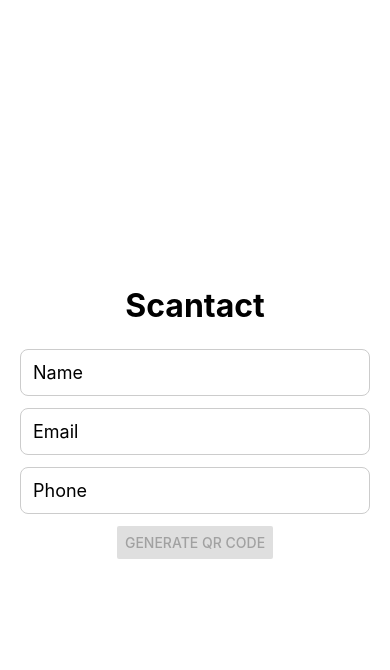
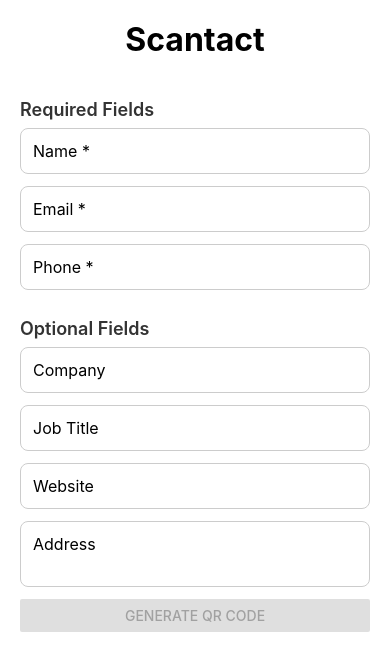
Before and after one commit to andrewnyu/scantact, a React Native app: screen / in a window 390 px wide. Shown: the top 670 px of the page. Built offline with nearby package versions, Linux system fonts and the light colour scheme.

Commit message:
Add other VCF fields option

```diff
--- a/App.js
+++ b/App.js
@@ -1,27 +1,49 @@
 import React, { useState } from 'react';
-import { StyleSheet, Text, View, TextInput, Button, KeyboardAvoidingView, Platform } from 'react-native';
+import { StyleSheet, Text, View, TextInput, Button, KeyboardAvoidingView, Platform, ScrollView, TouchableOpacity } from 'react-native';
 import QRCode from 'react-native-qrcode-svg';
 
 export default function App() {
   const [name, setName] = useState('');
   const [email, setEmail] = useState('');
   const [phone, setPhone] = useState('');
+  const [company, setCompany] = useState('');
+  const [jobTitle, setJobTitle] = useState('');
+  const [website, setWebsite] = useState('');
+  const [address, setAddress] = useState('');
   const [showQR, setShowQR] = useState(false);
 
-  const vCard = `BEGIN:VCARD\nVERSION:3.0\nFN:${name}\nEMAIL:${email}\nTEL:${phone}\nEND:VCARD`;
+  const generateVCard = () => {
+    let vCard = 'BEGIN:VCARD\nVERSION:3.0\n';
+    vCard += `FN:${name}\n`;
+    vCard += `EMAIL:${email}\n`;
+    vCard += `TEL:${phone}\n`;
+
+    if (company) vCard += `ORG:${company}\n`;
+    if (jobTitle) vCard += `TITLE:${jobTitle}\n`;
+    if (website) vCard += `URL:${website}\n`;
+    if (address) vCard += `ADR:;;${address};;;;\n`;
+
+    vCard += 'END:VCARD';
+    return vCard;
+  };
+
+  const vCard = generateVCard();
 
   return (
     <KeyboardAvoidingView style={styles.container} behavior={Platform.OS === 'ios' ? 'padding' : undefined}>
+      <ScrollView style={styles.scrollView} showsVerticalScrollIndicator={false}>
         <Text style={styles.title}>Scantact</Text>
+
+        <Text style={styles.sectionTitle}>Required Fields</Text>
         <TextInput
           style={styles.input}
-        placeholder="Name"
+          placeholder="Name *"
           value={name}
           onChangeText={setName}
         />
         <TextInput
           style={styles.input}
-        placeholder="Email"
+          placeholder="Email *"
           value={email}
           onChangeText={setEmail}
           keyboardType="email-address"
@@ -29,21 +51,54 @@
         />
         <TextInput
           style={styles.input}
-        placeholder="Phone"
+          placeholder="Phone *"
           value={phone}
           onChangeText={setPhone}
           keyboardType="phone-pad"
         />
+
+        <Text style={styles.sectionTitle}>Optional Fields</Text>
+        <TextInput
+          style={styles.input}
+          placeholder="Company"
+          value={company}
+          onChangeText={setCompany}
+        />
+        <TextInput
+          style={styles.input}
+          placeholder="Job Title"
+          value={jobTitle}
+          onChangeText={setJobTitle}
+        />
+        <TextInput
+          style={styles.input}
+          placeholder="Website"
+          value={website}
+          onChangeText={setWebsite}
+          keyboardType="url"
+          autoCapitalize="none"
+        />
+        <TextInput
+          style={styles.input}
+          placeholder="Address"
+          value={address}
+          onChangeText={setAddress}
+          multiline
+        />
+
         <Button
           title="Generate QR Code"
           onPress={() => setShowQR(true)}
           disabled={!name || !email || !phone}
         />
+
         {showQR && (
           <View style={styles.qrContainer}>
             <QRCode value={vCard} size={220} />
+            <Text style={styles.qrText}>Scan to add contact</Text>
           </View>
         )}
+      </ScrollView>
     </KeyboardAvoidingView>
   );
 }
@@ -52,14 +107,23 @@
   container: {
     flex: 1,
     backgroundColor: '#fff',
-    alignItems: 'center',
-    justifyContent: 'center',
+  },
+  scrollView: {
+    flex: 1,
     padding: 20,
   },
   title: {
     fontSize: 32,
     fontWeight: 'bold',
     marginBottom: 24,
+    textAlign: 'center',
+  },
+  sectionTitle: {
+    fontSize: 18,
+    fontWeight: '600',
+    marginTop: 16,
+    marginBottom: 8,
+    color: '#333',
   },
   input: {
     width: '100%',
@@ -68,11 +132,16 @@
     borderRadius: 8,
     padding: 12,
     marginBottom: 12,
-    fontSize: 18,
+    fontSize: 16,
   },
   qrContainer: {
     marginTop: 32,
     alignItems: 'center',
     justifyContent: 'center',
   },
+  qrText: {
+    marginTop: 12,
+    fontSize: 16,
+    color: '#666',
+  },
 });
--- a/package.json
+++ b/package.json
@@ -15,7 +15,10 @@
     "react": "19.0.0",
     "react-native": "0.79.4",
     "react-native-qrcode-svg": "^6.3.15",
-    "react-native-svg": "^15.12.0"
+    "react-native-svg": "^15.12.0",
+    "react-dom": "19.0.0",
+    "react-native-web": "^0.20.0",
+    "@expo/metro-runtime": "~5.0.4"
   },
   "devDependencies": {
     "@babel/core": "^7.20.0"
```
Also changed, not shown: 1 other file (tests, documents, lock files or other folders). Lines whose indentation alone changed are shown as unchanged.
